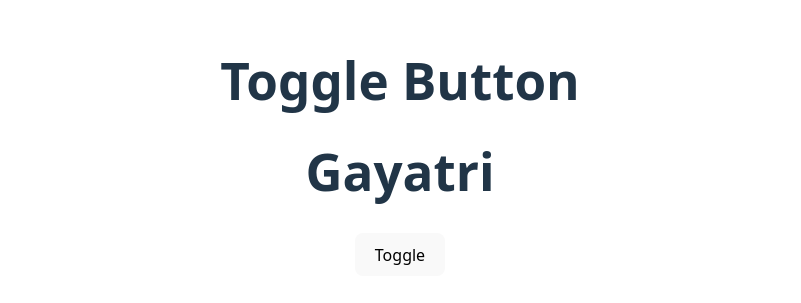
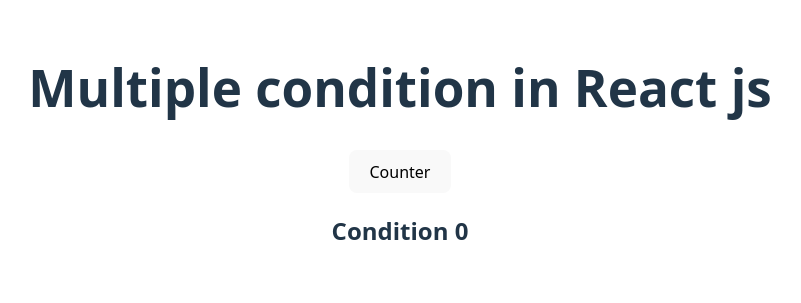
Before and after one commit to GayatriKolhapure/Learn-Online-ReactJS-Step-By-Step, a React (Vite) app in the folder React-2nd/: page / in a window 1280 px wide. Shown: the part 253-556 px from the top of the page, without its empty margins (240-1041 px from the left). Built offline with nearby package versions, Linux system fonts and the light colour scheme.

Commit message:
multiple conditions

```diff
--- a/React-2nd/src/App.jsx
+++ b/React-2nd/src/App.jsx
@@ -4,6 +4,8 @@ import TaskSec from './Task2.jsx'
 import TaskThree from './Task3.jsx'
 import TaskFourState from './Task4State.jsx'
 import TaskFive from './task5.jsx'
+import TaskSix from './Task6.jsx'
+
 function App() {
 
   return (
@@ -12,7 +14,8 @@ function App() {
     {/* <TaskSec/> */}
     {/* <TaskThree/> */}
     {/* <TaskFourState/> */}
-    <TaskFive/>
+    {/* <TaskFive/> */}
+    <TaskSix/>
     </>
   )
 }
--- /dev/null
+++ b/React-2nd/src/Task6.jsx
@@ -0,0 +1,20 @@
+import { useState } from "react";
+
+function TaskSix(){
+    const [ count, setCount] = useState(0);
+    return(
+        <>
+        <h1>Multiple condition in React js</h1>
+        {/* <h2>count:{count}</h2> */}
+        <button onClick={()=>setCount(count+1)}>Counter</button>
+        {
+            count === 0 ? <h2>Condition 0</h2>:
+            count === 1 ? <h2>Condition 2</h2>:
+            count === 2 ? <h2>Condition 3</h2>:
+            count === 3 ? <h2>Condition 4</h2>:
+            null
+        }
+        </>
+    )
+}
+export default TaskSix;
```
